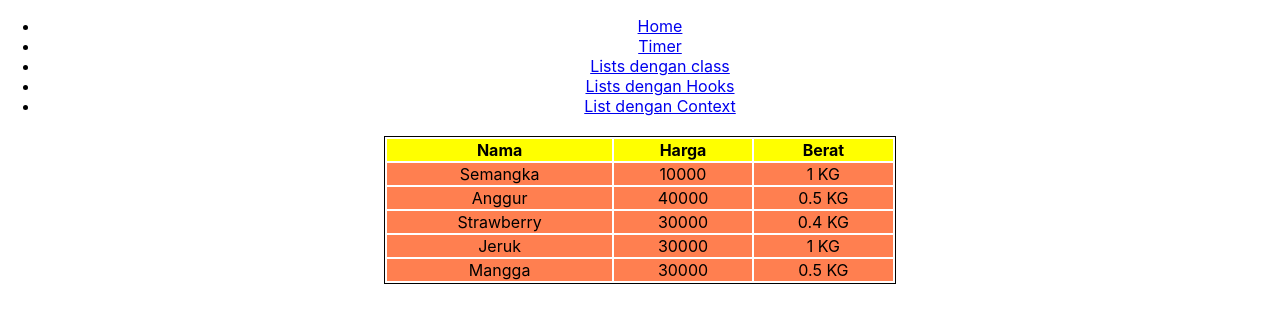
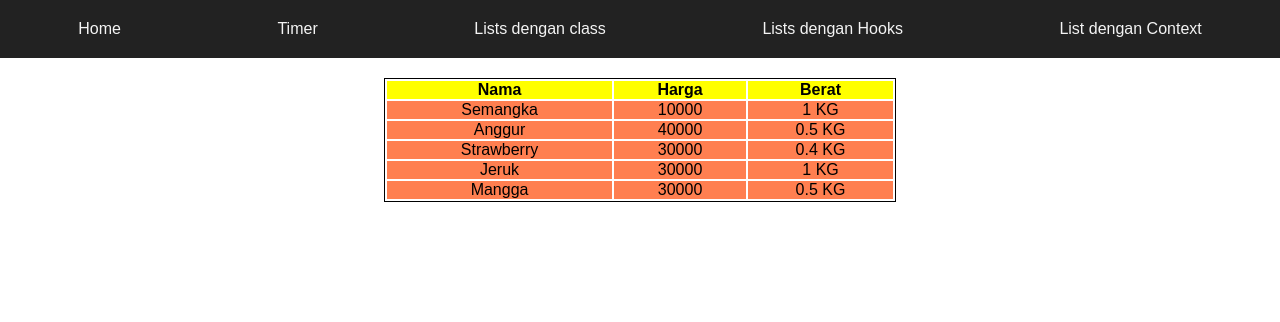
Before and after one commit to Gamalliel19/sanbercode-reactjs-0720-week3, a React (Create React App) app in the folder tugas11/: page / in a window 1280 px wide. Shown: the top 322 px of the page. Built offline with nearby package versions, Linux system fonts and the light colour scheme.

Commit message:
Menambahkan Tugas hari ke 15 Javascript

```diff
--- a/tugas11/package.json
+++ b/tugas11/package.json
@@ -9,6 +9,7 @@
     "axios": "^0.19.2",
     "react": "^16.13.1",
     "react-dom": "^16.13.1",
+    "react-router-dom": "^5.2.0",
     "react-scripts": "3.4.1"
   },
   "scripts": {
--- a/tugas11/src/App.css
+++ b/tugas11/src/App.css
@@ -1,3 +1,11 @@
+*{
+  padding: 0;
+  margin: 0;
+  box-sizing: border-box;
+}
+body{
+  font-family: Arial, Helvetica, sans-serif;
+}
 .App {
   text-align: center;
 }
@@ -36,3 +44,33 @@
     transform: rotate(360deg);
   }
 }
+
+nav ul li a{
+  color: #f4f4f4;
+  text-decoration: none;
+  list-style: none;
+  display: flex;
+  margin: 20px 30px;
+  align-items: center;
+  text-align: center;
+  transition: 0.5s ease;
+}
+nav ul li a:hover{
+  color: #61dafb;
+}
+nav ul{
+  list-style: none;
+  display: flex;
+  margin: 0 auto;
+}
+nav{
+  padding: 0;
+  margin: 0 auto;
+  background: #222222;
+  width: 100%;
+  top: 0;
+  left: 0;
+}
+nav ul li{
+  margin: 0  auto;
+}
--- a/tugas11/src/tugas15/Routes.js
+++ b/tugas11/src/tugas15/Routes.js
@@ -6,6 +6,7 @@ import Timer from "../tugas12/Timer";
 import DaftarHargaBuah2 from "../tugas13/lists";
 import DaftarHargaBuah3 from "../tugas14/tugas14";
 import DaftarHargaBuah4 from "../tugas15/Buah";
+
 
 const Routes = () =>{
     return(
```
Also changed, not shown: 1 other file (tests, documents, lock files or other folders).
